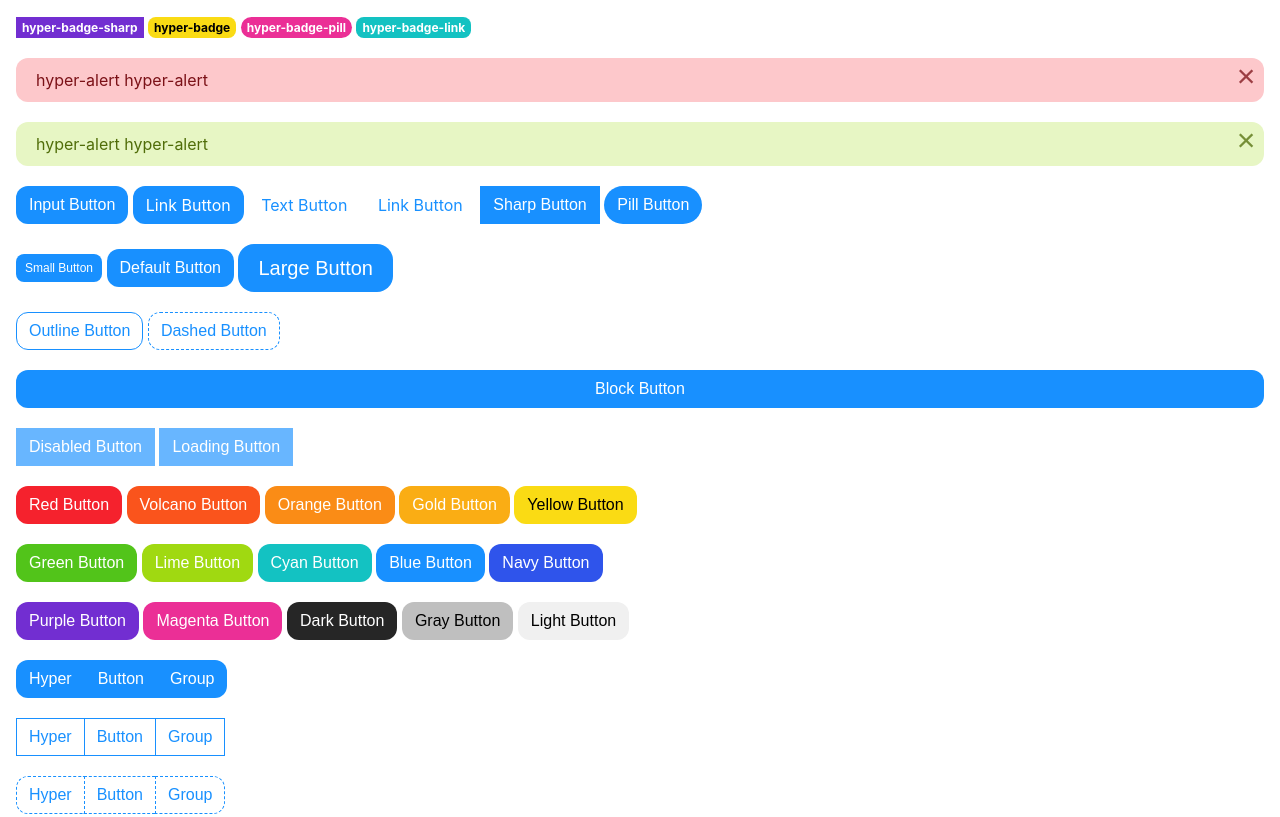
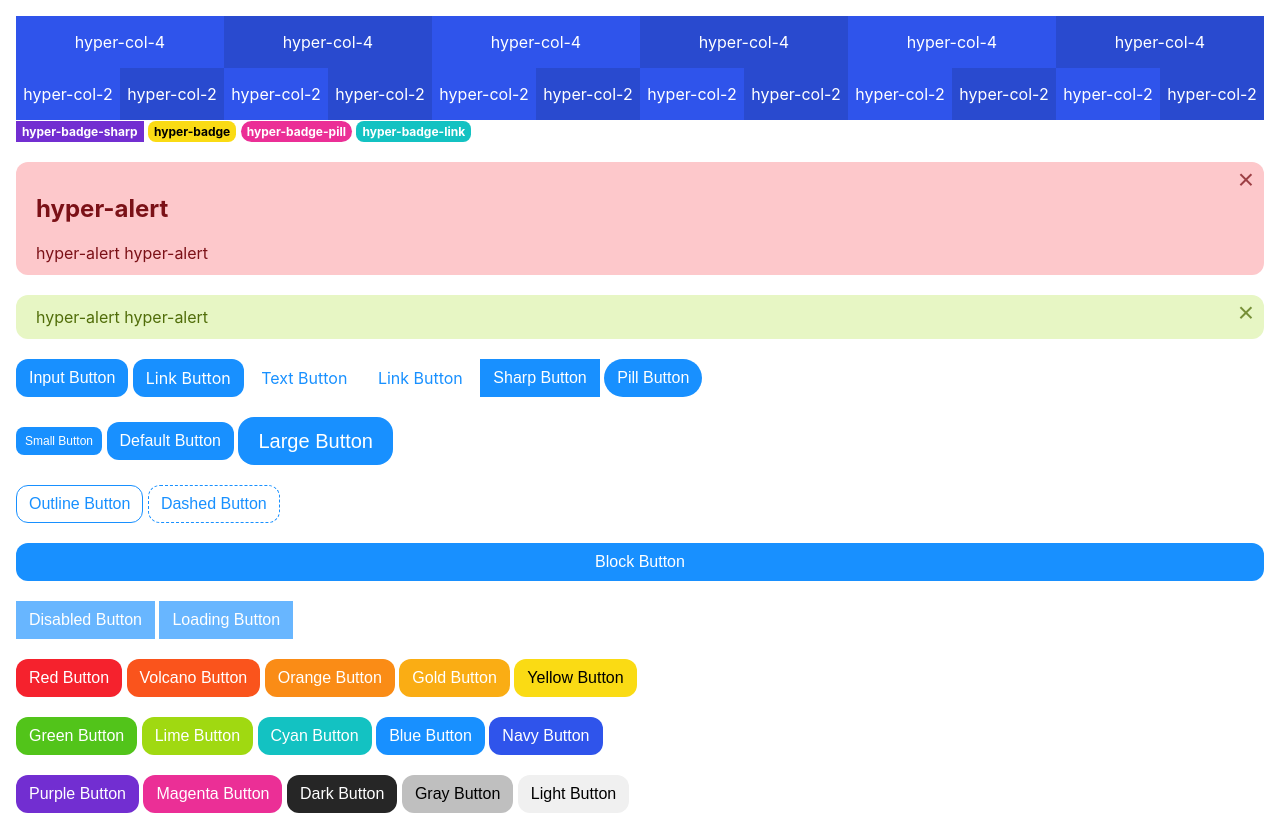
Before and after one commit to hyperify/hyperify, a website: page index.html in a window 1280 px wide. Shown: the top 817 px of the page. Drawn offline with Linux system fonts and the light colour scheme.

Commit message:
feat: add grid system

```diff
--- a/index.html
+++ b/index.html
@@ -11,10 +11,47 @@
         body {
             margin: 1rem !important;
         }
+
+        .hyper-row>div {
+            color: #fff;
+            text-align: center;
+            padding: 1rem 0.25rem;
+        }
+
+        .hyper-row>div:nth-child(odd) {
+            background-color: var(--hyper-color-navy);
+        }
+
+        .hyper-row>div:nth-child(even) {
+            background-color: var(--hyper-color-navy-shade);
+        }
     </style>
 </head>
 
 <body>
+    <main class="hyper-row">
+        <div class="hyper-col-4">hyper-col-4</div>
+        <div class="hyper-col-4">hyper-col-4</div>
+        <div class="hyper-col-4">hyper-col-4</div>
+        <div class="hyper-col-4">hyper-col-4</div>
+        <div class="hyper-col-4">hyper-col-4</div>
+        <div class="hyper-col-4">hyper-col-4</div>
+
+        <div class="hyper-col-2">hyper-col-2</div>
+        <div class="hyper-col-2">hyper-col-2</div>
+        <div class="hyper-col-2">hyper-col-2</div>
+        <div class="hyper-col-2">hyper-col-2</div>
+        <div class="hyper-col-2">hyper-col-2</div>
+        <div class="hyper-col-2">hyper-col-2</div>
+        <div class="hyper-col-2">hyper-col-2</div>
+        <div class="hyper-col-2">hyper-col-2</div>
+        <div class="hyper-col-2">hyper-col-2</div>
+        <div class="hyper-col-2">hyper-col-2</div>
+        <div class="hyper-col-2">hyper-col-2</div>
+        <div class="hyper-col-2">hyper-col-2</div>
+    </main>
+
+
     <span class="hyper-badge hyper-badge-purple hyper-badge-sharp">hyper-badge-sharp</span>
     <span class="hyper-badge hyper-badge-yellow">hyper-badge</span>
     <span class="hyper-badge hyper-badge-pill hyper-badge-magenta">hyper-badge-pill</span>
@@ -23,6 +60,7 @@
     <br><br>
 
     <div id="hyper-alert" class="hyper-alert hyper-alert-red hyper-alert-flash hyper-alert-dismissable">
+        <h2>hyper-alert</h2>
         hyper-alert hyper-alert
         <button class="hyper-alert-close-btn">&times;</button>
     </div>
--- a/scss/_alert.scss
+++ b/scss/_alert.scss
@@ -29,7 +29,7 @@
         justify-content: center;
         align-items: center;
         background-color: transparent;
-        font-size: 2rem;
+        font-size: 1.75rem;
         width: 2.25rem;
         height: 2.25rem;
         padding: 0;
--- /dev/null
+++ b/scss/_grid.scss
@@ -0,0 +1,16 @@
+.hyper-row {
+    display: flex;
+    flex-flow: row wrap;
+}
+
+@for $i from 1 through 24 {
+    @if $i % 2 == 0 {
+        .hyper-col-#{$i} {
+            $percentage: 100% / (24 / $i);
+
+            display: block;
+            flex: 0 0 #{$percentage};
+            max-width: #{$percentage};
+        }
+    }
+}
--- a/scss/hyperify.scss
+++ b/scss/hyperify.scss
@@ -4,3 +4,5 @@
 @import "alert";
 @import "badge";
 @import "button";
+
+@import "grid";
```
Also changed, not shown: dist/css/hyperify.css, dist/css/hyperify.min.css, scss/_flex.scss (added), ts/index.ts (line endings or trailing spaces), 2 other files.
